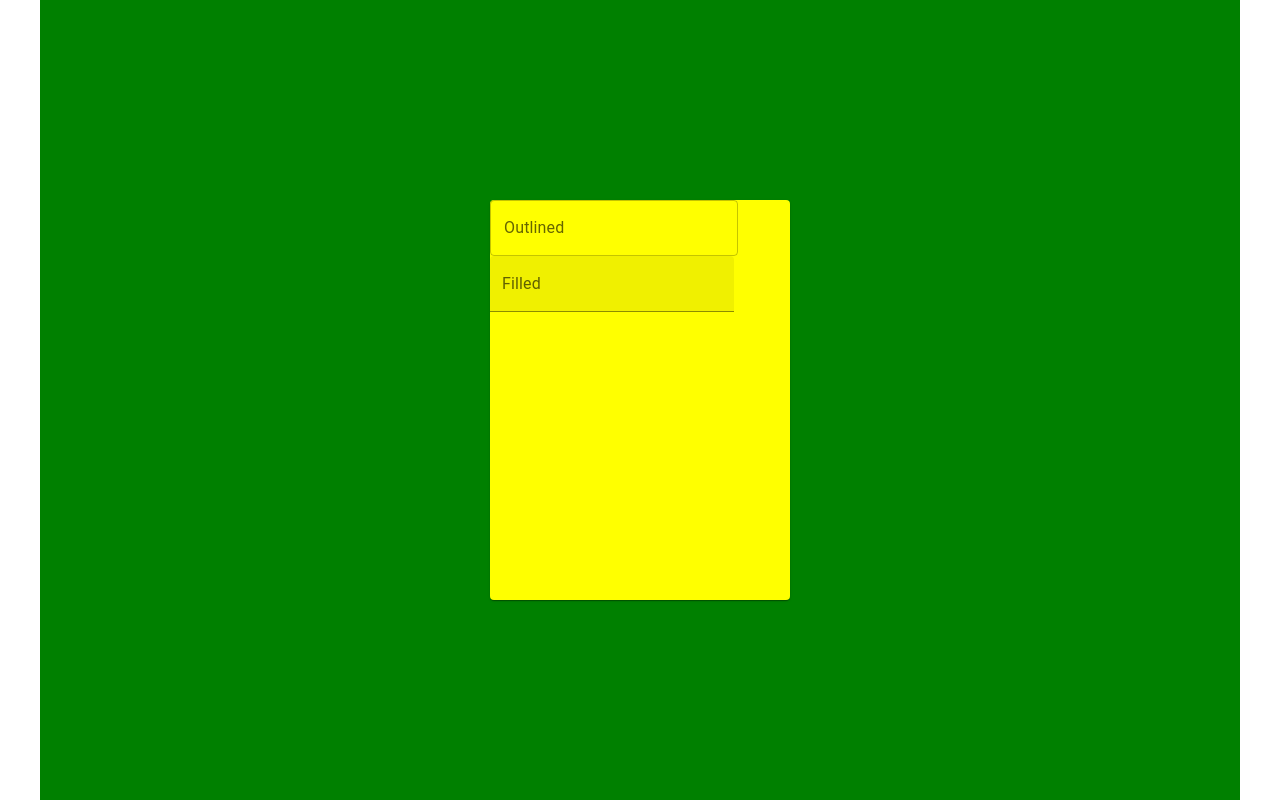
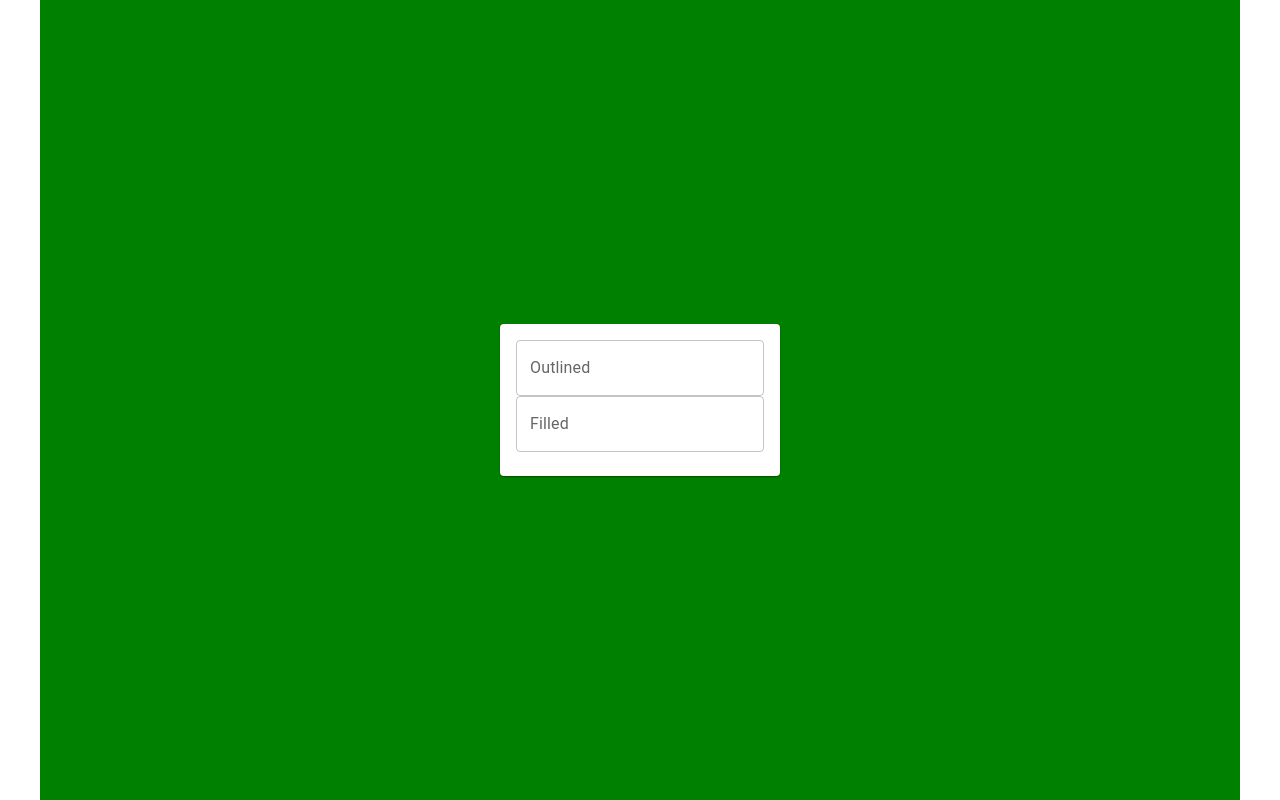
Before and after one commit to poy004id/my-app-nextjs, a Next.js app: page /auth/signin in a window 1280 px wide. Built offline with nearby package versions, Linux system fonts and the light colour scheme.

Commit message:
updates tyle

```diff
--- a/src/pages/auth/signin/index.js
+++ b/src/pages/auth/signin/index.js
@@ -1,5 +1,5 @@
 import * as React from "react";
-import { Box, Stack, Container, Card } from "@mui/material";
+import { Box, Stack, Container, Card, CardContent } from "@mui/material";
 import TextField from "@mui/material/TextField";
 
 export default function Signin() {
@@ -14,9 +14,15 @@ export default function Signin() {
         display: "flex",
       }}
     >
-      <Card sx={{ backgroundColor: "yellow", width: 300, height: 400 }}>
-        <TextField id="outlined-basic" label="Outlined" variant="outlined" />
-        <TextField id="filled-basic" label="Filled" variant="filled" />
+      <Card
+        sx={{
+          backgroundColor: "white",
+        }}
+      >
+        <CardContent sx={{ display: "flex", flexDirection: "column" }}>
+          <TextField id="outlined-basic" label="Outlined" variant="outlined" />
+          <TextField id="filled-basic" label="Filled" variant="outlined" />
+        </CardContent>
       </Card>
     </Container>
   );
```
